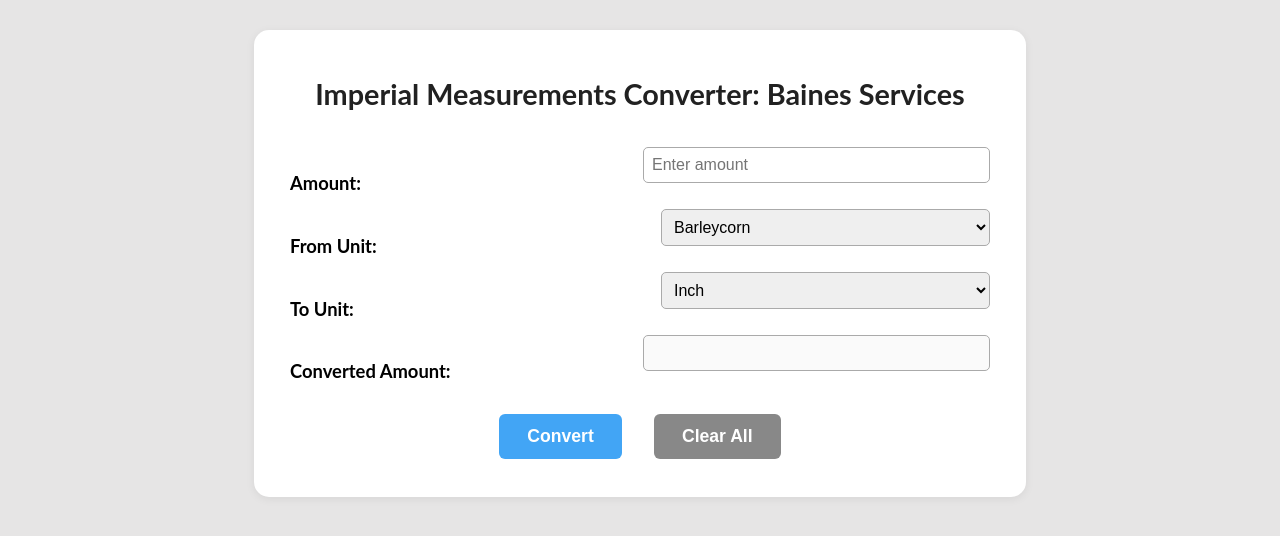
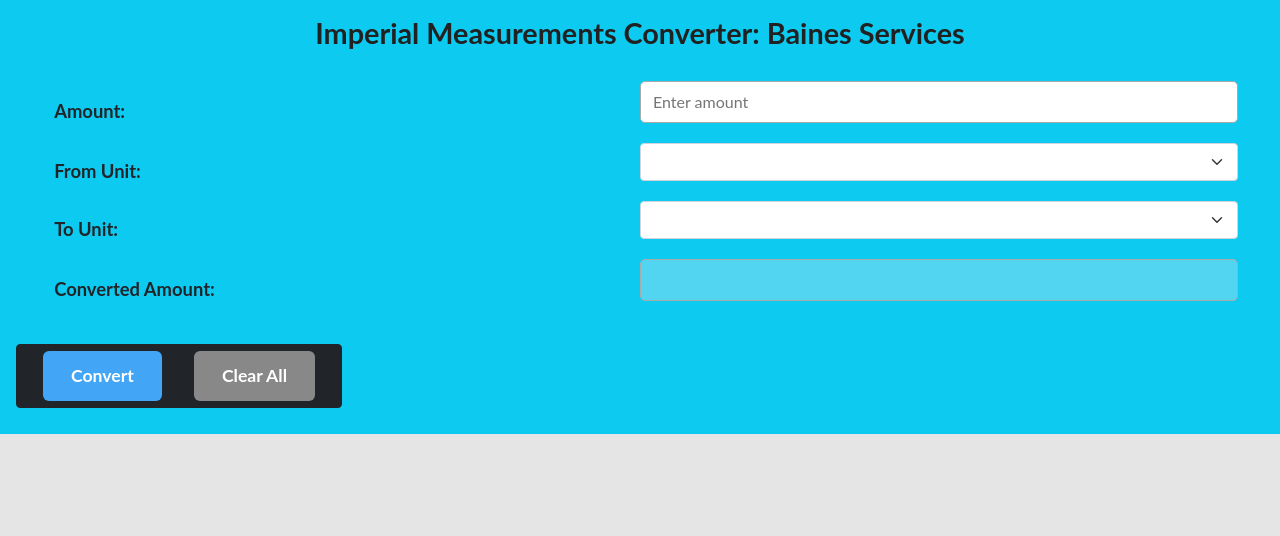
Before and after one commit to cuthbert86/cuthbert86.github.io, a Jekyll site: the page imperial_measurement_system.html, which Jekyll copies as it is, in a window 1280 px wide. Shown: the top 536 px of the page. Built offline with Jekyll 4.4.1, drawn with Linux system fonts in a browser that asks for light colours.

Commit message:
Update imperial_measurement_system.html
updated some css

Signed-off-by: Cuthbert Baines <149163506+cuthbert86@users.noreply.github.com>

```diff
--- a/imperial_measurement_system.html
+++ b/imperial_measurement_system.html
@@ -3,13 +3,18 @@
 <head>
     <meta charset="UTF-8">
     <title>Imperial Measurements Converter: Baines Services</title>
-    <meta name="viewport" content="width=700">
+    <meta name="viewport" content="width=device-width, initial-scale=1">
+
+    <link href="https://cdn.jsdelivr.net/npm/bootstrap@5.0.2/dist/css/bootstrap.min.css" rel="stylesheet" integrity="sha384-EVSTQN3/azprG1Anm3QDgpJLIm9Nao0Yz1ztcQTwFspd3yD65VohhpuuCOmLASjC" crossorigin="anonymous">
+    <script src="https://cdn.jsdelivr.net/npm/bootstrap@5.0.2/dist/js/bootstrap.bundle.min.js" integrity="sha384-MrcW6ZMFYlzcLA8Nl+NtUVF0sA7MsXsP1UyJoMp4YLEuNSfAP+JcXn/tWtIaxVXM" crossorigin="anonymous"></script>
+
     <style>
         body {
             background: #e6e5e5;
-            font-family: 'Lato', 'Arial', sans-serif;
+            font-family: 'Lato', 'Arial', 'sans-serif';
             margin: 0;
             padding: 0;
+            color:
         }
         .container {
             max-width: 700px;
@@ -75,29 +80,30 @@
     </style>
 </head>
 <body>
-    <div class="container">
+    <div class="container-fluid p-3 mb-2 bg-info text-dark">
         <h1>Imperial Measurements Converter: Baines Services</h1>
-        <div class="row">
+        <div class="row justify-content-md-center">
             <label for="amount1">Amount:</label>
             <input type="number" id="amount1" min="0" placeholder="Enter amount">
         </div>
-        <div class="row">
+        <div class="row justify-content-md-center">
             <label for="unit1">From Unit:</label>
-            <select id="unit1"></select>
+            <select class="form-select" id="floatingSelect" aria-label="select unit""></select>
         </div>
-        <div class="row">
+        <div class="row justify-content-md-center">
             <label for="unit2">To Unit:</label>
-            <select id="unit2"></select>
+            <select class="form-select" id="floatingSelect" aria-label="select output"></select>
         </div>
-        <div class="row">
+        <div class="row justify-content-md-center">
             <label for="amount2">Converted Amount:</label>
             <input type="text" id="amount2" disabled>
         </div>
-        <div class="buttons">
+        <div class="buttons btn btn-dark">
             <button id="convertBtn">Convert</button>
             <button id="clearBtn" style="background:#888;">Clear All</button>
         </div>
     </div>
+
 <script>
 const units = {
     Barleycorn:  { base: 1,    B: 1,      In: 3,      F: 36,      Y: 108,     C: 2376,    Fu: 23760,   M: 190080 },
```
